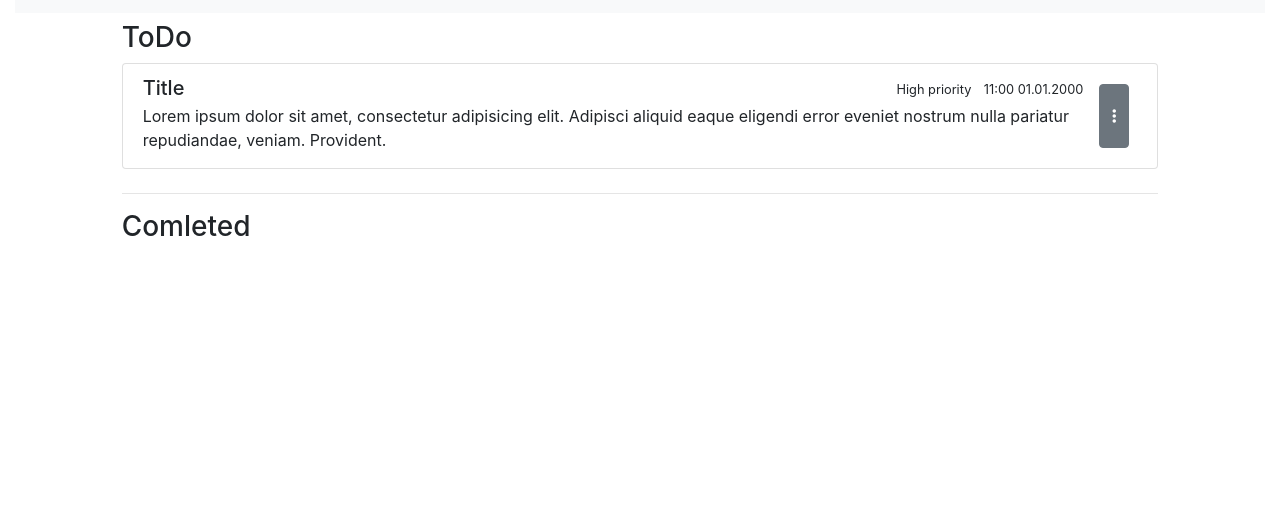
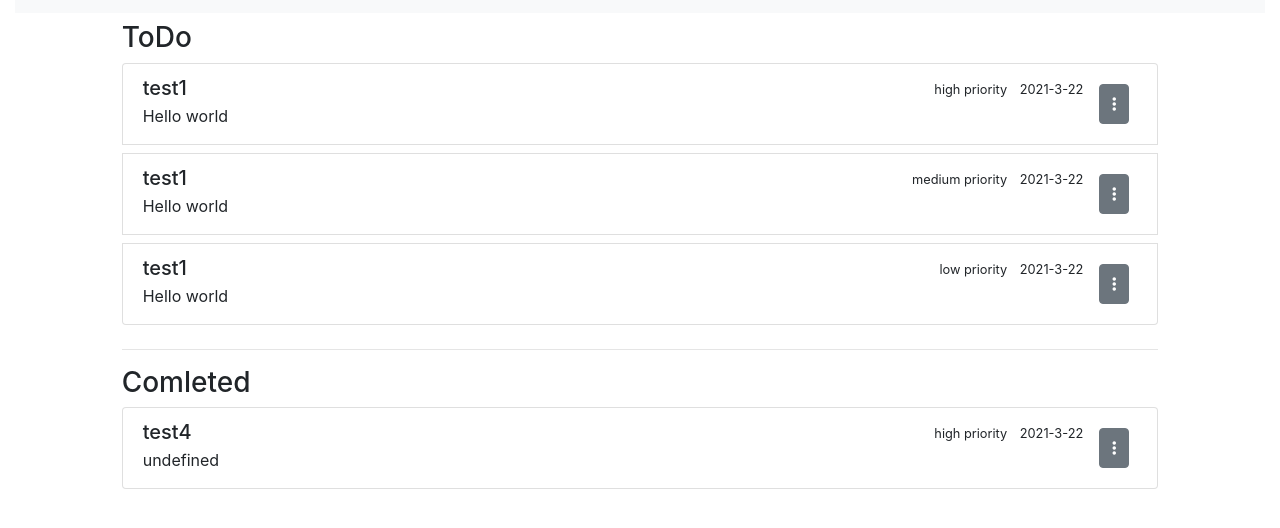
Before and after one commit to Tony001-HUB/toDoList, a plain HTML site: page index.html in a window 1280 px wide. Shown: the part 74-602 px from the top of the page. Drawn offline with nearby package versions, Linux system fonts and the light colour scheme.

Commit message:
added display of: 1) Current sheet 2) Completed sheet 3) Dates

```diff
--- /dev/null
+++ b/db.json
@@ -0,0 +1,28 @@
+{
+  "current": [ {
+      "taskTitle": "test1",
+      "taskText": "Hello world",
+      "taskId": "",
+      "taskPriority": "high priority"
+      },
+      {
+      "taskTitle": "test1",
+      "taskText": "Hello world",
+      "taskId": "",
+      "taskPriority": "medium priority"
+      },
+      {
+      "taskTitle": "test1",
+      "taskText": "Hello world",
+      "taskId": "",
+      "taskPriority": "low priority"
+      }
+  ],
+  "done": [ {
+      "taskTitle": "test4",
+      "taskText:": "Hello world",
+      "taskId": "",
+      "taskPriority": "high priority"
+      }
+  ]
+}
--- a/index.html
+++ b/index.html
@@ -42,33 +42,12 @@
             <div class="col-10">
                 <h3 class="my-2">ToDo</h3>
                 <ul class="list-group flex-wrap justify-content-between" id="currentTasks">
-                    <li class="list-group-item d-flex w-100 mb-2">
-                        <div class="w-100 mr-2">
-                            <div class="d-flex w-100 justify-content-between">
-                                <h5 class="mb-1">Title</h5>
-                                <div>
-                                    <small class="mr-2">High priority</small>
-                                    <small>11:00 01.01.2000</small>
-                                </div>
 
-                            </div>
-                            <p class="mb-1 w-100">Lorem ipsum dolor sit amet, consectetur adipisicing elit. Adipisci aliquid eaque eligendi error eveniet nostrum nulla pariatur repudiandae, veniam. Provident.</p>
-                        </div>
-                        <div class="dropdown m-2 dropleft">
-                            <button class="btn btn-secondary h-100" type="button" id="dropdownMenuItem1" data-toggle="dropdown" aria-haspopup="true" aria-expanded="false">
-                                <i class="fas fa-ellipsis-v"></i>
-                            </button>
-                            <div class="dropdown-menu p-2 flex-column" aria-labelledby="dropdownMenuItem1">
-                                <button type="button" class="btn btn-success w-100">Complete</button>
-                                <button type="button" class="btn btn-info w-100 my-2">Edit</button>
-                                <button type="button" class="btn btn-danger w-100">Delete</button>
-                            </div>
-                        </div>
-                    </li>
                 </ul>
                 <hr>
                 <h3 class="my-2">Comleted</h3>
                 <ul class="list-group flex-wrap justify-content-between" id="completedTasks">
+
                 </ul>
             </div>
         </div>
@@ -135,6 +114,7 @@
         </div>
     </div>
 
+    <script type="module" src="resources/js/index.js"></script>
     <script src="https://code.jquery.com/jquery-3.3.1.slim.min.js" integrity="sha384-q8i/X+965DzO0rT7abK41JStQIAqVgRVzpbzo5smXKp4YfRvH+8abtTE1Pi6jizo" crossorigin="anonymous"></script>
     <script src="https://cdnjs.cloudflare.com/ajax/libs/popper.js/1.14.7/umd/popper.min.js" integrity="sha384-UO2eT0CpHqdSJQ6hJty5KVphtPhzWj9WO1clHTMGa3JDZwrnQq4sF86dIHNDz0W1" crossorigin="anonymous"></script>
     <script src="https://stackpath.bootstrapcdn.com/bootstrap/4.3.1/js/bootstrap.min.js" integrity="sha384-JjSmVgyd0p3pXB1rRibZUAYoIIy6OrQ6VrjIEaFf/nJGzIxFDsf4x0xIM+B07jRM" crossorigin="anonymous"></script>
--- /dev/null
+++ b/resources/js/components/getDate.js
@@ -0,0 +1,8 @@
+export default function getDate() {
+    let d = new Date();
+    let curr_date = d.getDate();
+    let curr_month = d.getMonth() + 1;
+    let curr_year = d.getFullYear();
+    let data = curr_year + "-" + curr_month + "-" + curr_date;
+    return data;
+}
--- a/resources/js/components/idGenerator.js
+++ b/resources/js/components/idGenerator.js
@@ -1,3 +1,3 @@
 export default function generateId() {
-    return ((Math.round(Math.random() * (10000 - 1) + 1).toString()));
+    return ((Math.round(Math.random() * (1000000 - 1) + 1).toString()));
 }
--- /dev/null
+++ b/resources/js/components/makeCurrentList.js
@@ -0,0 +1,34 @@
+import getData from "../services/getData.js";
+import getDate from "../components/getDate.js";
+import generateId from "../components/idGenerator.js";
+
+export default function createCurrentList() {
+    getData('db.json')
+    .then(data => data.current.forEach(element => {
+        document.querySelector("#currentTasks").insertAdjacentHTML('beforeend',`
+        <li class="list-group-item d-flex w-100 mb-2" id="${"currentTasks__"+generateId()}">
+            <div class="w-100 mr-2">
+                <div class="d-flex w-100 justify-content-between">
+                    <h5 class="mb-1">${element.taskTitle}</h5>
+                    <div>
+                        <small class="mr-2">${element.taskPriority}</small>
+                        <small>${getDate()}</small>
+                        <small>${element.taskId}</small>
+                    </div>
+                </div>
+                <p class="mb-1 w-100">${element.taskText}</p>
+            </div>
+            <div class="dropdown m-2 dropleft">
+                <button class="btn btn-secondary h-100" type="button" id="dropdownMenuItem1" data-toggle="dropdown" aria-haspopup="true" aria-expanded="false">
+                    <i class="fas fa-ellipsis-v" aria-hidden="true"></i>
+                </button>
+                <div class="dropdown-menu p-2 flex-column" aria-labelledby="dropdownMenuItem1">
+                    <button type="button" class="btn btn-success w-100">Complete</button>
+                    <button type="button" class="btn btn-info w-100 my-2">Edit</button>
+                    <button type="button" class="btn btn-danger w-100">Delete</button>
+                </div>
+            </div>
+        </li>
+        `)
+    }));
+}
--- /dev/null
+++ b/resources/js/components/makeDoneList.js
@@ -0,0 +1,34 @@
+import getData from "../services/getData.js";
+import getDate from "../components/getDate.js";
+import generateId from "../components/idGenerator.js";
+
+export default function initDoneList() {
+    getData('db.json')
+    .then(data => data.done.forEach(element => {
+        document.querySelector("#completedTasks").insertAdjacentHTML('beforeend',`
+        <li class="list-group-item d-flex w-100 mb-2" id="${"currentTasks__"+generateId()}">
+            <div class="w-100 mr-2">
+                <div class="d-flex w-100 justify-content-between">
+                    <h5 class="mb-1">${element.taskTitle}</h5>
+                    <div>
+                        <small class="mr-2">${element.taskPriority}</small>
+                        <small>${getDate()}</small>
+                        <small>${element.taskId}</small>
+                    </div>
+                </div>
+                <p class="mb-1 w-100">${element.taskText}</p>
+            </div>
+            <div class="dropdown m-2 dropleft">
+                <button class="btn btn-secondary h-100" type="button" id="dropdownMenuItem1" data-toggle="dropdown" aria-haspopup="true" aria-expanded="false">
+                    <i class="fas fa-ellipsis-v" aria-hidden="true"></i>
+                </button>
+                <div class="dropdown-menu p-2 flex-column" aria-labelledby="dropdownMenuItem1">
+                    <button type="button" class="btn btn-success w-100">Complete</button>
+                    <button type="button" class="btn btn-info w-100 my-2">Edit</button>
+                    <button type="button" class="btn btn-danger w-100">Delete</button>
+                </div>
+            </div>
+        </li>
+        `)
+    }));
+}
--- a/resources/js/index.js
+++ b/resources/js/index.js
@@ -1 +1,5 @@
-import tasks from ".//dataBase/db.js";
+import initCurrentList from "./components/makeCurrentList.js";
+import initDoneList from "./components/makeDoneList.js";
+
+initCurrentList();
+initDoneList();
--- /dev/null
+++ b/resources/js/services/getData.js
@@ -0,0 +1,11 @@
+const getData = async (url) => {
+    const res = await fetch(url);
+
+    if(!res.ok){
+       throw new Error(`Error status:" ${res.status} from ${res.url}`)
+    }
+
+    return await res.json();
+}
+
+export default getData;
```
Also changed, not shown: resources/js/dataBase/db.js (deleted, +0 -44 lines).
